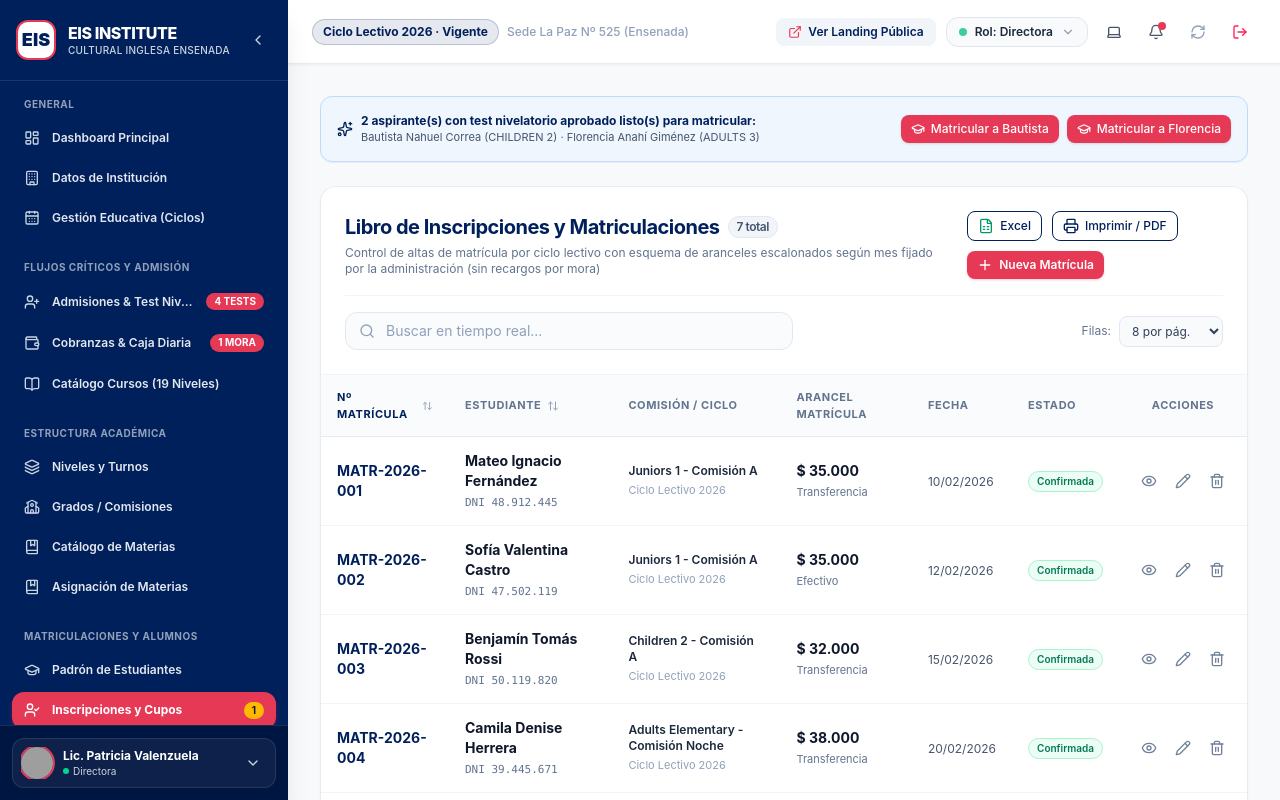
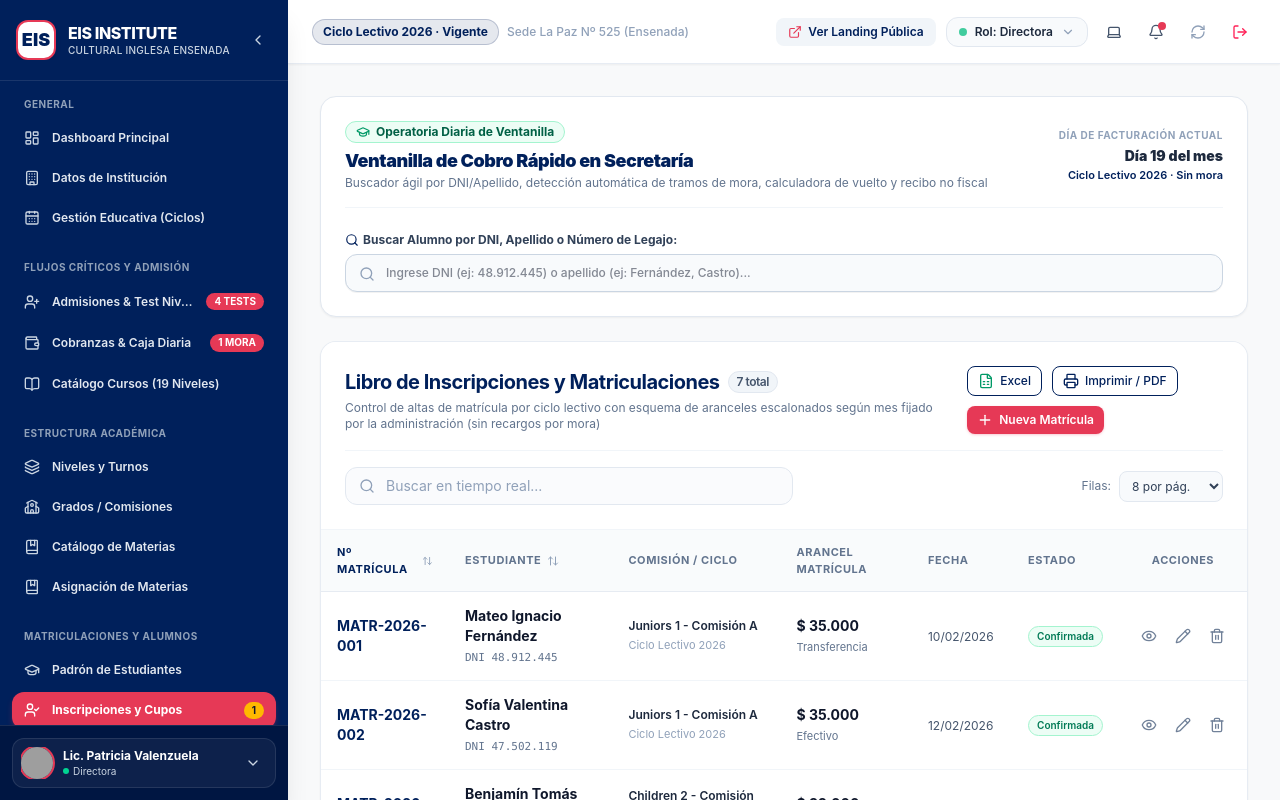
Before and after one commit to LucioBorda/sistema-gestion-eis, a Next.js app: page /admin/inscripciones in a window 1280 px wide. Built offline with nearby package versions, Linux system fonts and the light colour scheme; grey boxes are pictures that could not be loaded.

Commit message:
feat(inscripciones): replace applicant buttons with universal search desk matching ventanilla layout

```diff
--- a/app/admin/inscripciones/page.tsx
+++ b/app/admin/inscripciones/page.tsx
@@ -123,6 +123,53 @@ function InscripcionesContent(): React.ReactElement {
       setComprobanteRefMatricula(`CAJA-MATR-${Date.now().toString().slice(-4)}`);
     }
   }, [actionParam, targetPostulante?.id, comisiones]);
+
+  // Search state for Pre-Alumnos ready to matriculate (Formato Operatoria de Ventanilla)
+  const [searchPostulanteQuery, setSearchPostulanteQuery] = useState("");
+  const [isSearchFocused, setIsSearchFocused] = useState(false);
+
+  // Pre-alumnos list (aspirantes con test aprobado listos para matricular)
+  const preAlumnos = React.useMemo(() => {
+    return postulantes.filter((p) => p.estado === "Pre-Alumno");
+  }, [postulantes]);
+
+  // Filtered search results
+  const searchResultsPostulantes = React.useMemo(() => {
+    if (!searchPostulanteQuery.trim()) {
+      return preAlumnos;
+    }
+    const q = searchPostulanteQuery.toLowerCase();
+    return preAlumnos.filter(
+      (p) =>
+        p.nombreCompleto.toLowerCase().includes(q) ||
+        p.dni.replace(/\./g, "").includes(q.replace(/\./g, "")) ||
+        (p.resultadoCorreccion?.nivelAsignado || "").toLowerCase().includes(q)
+    );
+  }, [searchPostulanteQuery, preAlumnos]);
+
+  // Handler to select an applicant from the search desk
+  const handleSelectPostulante = (post: PostulanteItem) => {
+    setSelectedPostulanteParaMatricula(post);
+    setSearchPostulanteQuery("");
+    setIsSearchFocused(false);
+
+    // Auto-match commission based on assigned level
+    const assignedLevel = post.resultadoCorreccion?.nivelAsignado || "";
+    const matchingComision = comisiones.find((c) =>
+      c.nombre.toLowerCase().includes(assignedLevel.toLowerCase().slice(0, 6))
+    );
+    if (matchingComision) {
+      setPostComisionId(matchingComision.id);
+    } else if (comisiones[0]) {
+      setPostComisionId(comisiones[0].id);
+    }
+
+    setPostMesPago("octubre");
+    setPostArancel(35000);
+    setPostMetodoPago("Efectivo");
+    setMontoRecibidoMatricula(0);
+    setComprobanteRefMatricula(`CAJA-MATR-${Date.now().toString().slice(-4)}`);
+  };
 
   // Handle month selection change for regular form
   const handleMesChange = (mesVal: string) => {
@@ -468,14 +515,107 @@ function InscripcionesContent(): React.ReactElement {
         </div>
       )}
 
-      {/* VENTANILLA DE COBRO DE MATRICULACIÓN EN MOSTRADOR (FORMATO OPERATORIA DIARIA DE VENTANILLA) */}
+      {/* VENTANILLA DE MATRICULACIÓN Y COBRO EN SECRETARÍA (FORMATO EXACTO SEGUNDA IMAGEN) */}
+      <div className="bg-white rounded-2xl border border-slate-200 shadow-xs p-6 space-y-6">
+        {/* Header Membrete (Idéntico a foto 2) */}
+        <div className="flex flex-col sm:flex-row sm:items-center justify-between pb-4 border-b border-slate-100 gap-2">
+          <div>
+            <div className="inline-flex items-center gap-1.5 px-2.5 py-0.5 rounded-full bg-emerald-50 text-emerald-800 text-xs font-bold border border-emerald-200 mb-1">
+              <GraduationCap className="w-3.5 h-3.5 text-emerald-600" />
+              Operatoria Diaria de Ventanilla
+            </div>
+            <h2 className="text-lg font-black text-[#00205B] tracking-tight">
+              Ventanilla de Cobro Rápido en Secretaría
+            </h2>
+            <p className="text-xs text-slate-500">
+              Buscador ágil por DNI/Apellido, detección automática de tramos de mora, calculadora de vuelto y recibo no fiscal
+            </p>
+          </div>
+
+          <div className="text-right">
+            <span className="text-[10px] text-slate-400 font-bold uppercase tracking-wider block">
+              Día de Facturación Actual
+            </span>
+            <span className="text-sm font-black text-slate-800">
+              Día 19 del mes
+            </span>
+            <span className="text-[11px] text-[#00205B] font-semibold block">
+              Ciclo Lectivo 2026 · Sin mora
+            </span>
+          </div>
+        </div>
+
+        {/* Buscador Universal de Aspirantes Aprobados */}
+        <div className="relative">
+          <label className="block text-xs font-bold text-slate-700 mb-1.5 flex items-center gap-1">
+            <Search className="w-3.5 h-3.5 text-[#00205B]" />
+            Buscar Alumno por DNI, Apellido o Número de Legajo:
+          </label>
+          <div className="relative">
+            <input
+              type="text"
+              value={searchPostulanteQuery}
+              onChange={(e) => setSearchPostulanteQuery(e.target.value)}
+              onFocus={() => setIsSearchFocused(true)}
+              placeholder="Ingrese DNI (ej: 48.912.445) o apellido (ej: Fernández, Castro)..."
+              className="w-full pl-10 pr-4 py-2.5 text-xs bg-slate-50 border border-slate-300 rounded-xl focus:outline-none focus:ring-2 focus:ring-[#00205B] focus:bg-white transition-all shadow-2xs font-medium"
+            />
+            <Search className="w-4 h-4 text-slate-400 absolute left-3.5 top-3" />
+            {searchPostulanteQuery && (
+              <button
+                type="button"
+                onClick={() => setSearchPostulanteQuery("")}
+                className="absolute right-3.5 top-2.5 text-xs text-slate-400 hover:text-slate-600 font-semibold"
+              >
+                Limpiar
+              </button>
+            )}
+          </div>
+
+          {/* Dropdown de Resultados Ágiles */}
+          {isSearchFocused && (
+            <div className="absolute z-20 left-0 right-0 mt-1 bg-white rounded-xl border border-slate-200 shadow-xl overflow-hidden divide-y divide-slate-100 max-h-64 overflow-y-auto">
+              {searchResultsPostulantes.length > 0 ? (
+                searchResultsPostulantes.map((post) => (
+                  <button
+                    key={post.id}
+                    type="button"
+                    onMouseDown={() => handleSelectPostulante(post)}
+                    className="w-full px-4 py-3 text-left hover:bg-slate-50 transition-colors flex items-center justify-between text-xs"
+                  >
+                    <div>
+                      <span className="font-bold text-slate-900 block">{post.nombreCompleto}</span>
+                      <span className="text-[11px] text-slate-500 font-mono">
+                        DNI {post.dni} · {post.franjaEtaria} ({post.edad} años) · Nivel: {post.resultadoCorreccion?.nivelAsignado || "General"}
+                      </span>
+                    </div>
+                    <div className="flex items-center gap-2">
+                      <Badge variant="navy" size="sm">
+                        {post.resultadoCorreccion?.nivelAsignado || "Apto Matrícula"}
+                      </Badge>
+                      <ArrowRight className="w-4 h-4 text-slate-400" />
+                    </div>
+                  </button>
+                ))
+              ) : (
+                <div className="p-4 text-center text-xs text-slate-500">
+                  {preAlumnos.length === 0
+                    ? "No hay aspirantes con test aprobado pendientes de matriculación."
+                    : "No se encontraron aspirantes que coincidan con la búsqueda."}
+                </div>
+              )}
+            </div>
+          )}
+        </div>
+
+        {/* Panel del Alumno Seleccionado en Ventanilla (Idéntico a foto image.png) */}
         {(selectedPostulanteParaMatricula || targetPostulante) && (
           (() => {
             const activePostulante = selectedPostulanteParaMatricula || targetPostulante!;
             return (
-            <div className="bg-white rounded-2xl border-2 border-slate-200/90 shadow-sm p-6 space-y-5 animate-in fade-in duration-200">
-              {/* Header del Alumno / Aspirante (Idéntico a foto image.png) */}
-              <div className="flex flex-col sm:flex-row sm:items-center justify-between gap-3 bg-white p-4 rounded-xl border border-slate-200 shadow-2xs">
+              <div className="p-5 rounded-2xl border-2 border-slate-200 bg-slate-50/70 space-y-5 animate-in fade-in duration-200">
+                {/* Header del Alumno / Aspirante */}
+                <div className="flex flex-col sm:flex-row sm:items-center justify-between gap-3 bg-white p-4 rounded-xl border border-slate-200">
                   <div className="flex items-center gap-3">
                     <div className="w-10 h-10 rounded-xl bg-blue-50 text-[#00205B] flex items-center justify-center font-bold">
                       <User className="w-5 h-5" />
@@ -512,7 +652,7 @@ function InscripcionesContent(): React.ReactElement {
                 {/* Formulario de Matrícula y Cobro */}
                 <form onSubmit={handleConfirmarCobroMatricula} className="space-y-4">
                   {/* Asignación de Comisión y Mes de Matrícula */}
-                <div className="grid grid-cols-1 sm:grid-cols-2 gap-3 bg-slate-50/70 p-3.5 rounded-xl border border-slate-200">
+                  <div className="grid grid-cols-1 sm:grid-cols-2 gap-3 bg-white p-3.5 rounded-xl border border-slate-200">
                     <div>
                       <label className="block text-xs font-bold text-slate-700 mb-1">
                         Comisión y Turno Asignado:
@@ -672,56 +812,7 @@ function InscripcionesContent(): React.ReactElement {
             );
           })()
         )}
-
-      {/* Banner de Aspirantes Aprobados Listos para Matricular (cuando la ventanilla está cerrada) */}
-      {!selectedPostulanteParaMatricula && !targetPostulante && (
-        (() => {
-          const preAlumnos = postulantes.filter((p) => p.estado === "Pre-Alumno");
-          if (preAlumnos.length === 0) return null;
-
-          return (
-            <div className="p-4 rounded-xl bg-blue-50/80 border border-blue-200 flex flex-col md:flex-row md:items-center justify-between gap-3 shadow-2xs">
-              <div className="flex items-center gap-2 text-xs">
-                <Sparkles className="w-4 h-4 text-[#00205B] shrink-0" />
-                <div>
-                  <span className="font-bold text-[#00205B] block">
-                    {preAlumnos.length} aspirante(s) con test nivelatorio aprobado listo(s) para matricular:
-                  </span>
-                  <span className="text-slate-600 text-[11px]">
-                    {preAlumnos.map((p) => `${p.nombreCompleto} (${p.resultadoCorreccion?.nivelAsignado || "General"})`).join(" · ")}
-                  </span>
       </div>
-              </div>
-
-              <div className="flex flex-wrap items-center gap-2">
-                {preAlumnos.map((p) => (
-                  <Button
-                    key={p.id}
-                    variant="coral"
-                    size="sm"
-                    onClick={() => {
-                      setSelectedPostulanteParaMatricula(p);
-                      const assignedLevel = p.resultadoCorreccion?.nivelAsignado || "";
-                      const matchingComision = comisiones.find((c) =>
-                        c.nombre.toLowerCase().includes(assignedLevel.toLowerCase().slice(0, 6))
-                      );
-                      if (matchingComision) setPostComisionId(matchingComision.id);
-                      setPostMesPago("octubre");
-                      setPostArancel(35000);
-                      setPostMetodoPago("Efectivo");
-                      setMontoRecibidoMatricula(0);
-                      setComprobanteRefMatricula(`CAJA-MATR-${Date.now().toString().slice(-4)}`);
-                    }}
-                    icon={<GraduationCap className="w-3.5 h-3.5" />}
-                  >
-                    Matricular a {p.nombreCompleto.split(" ")[0]}
-                  </Button>
-                ))}
-              </div>
-            </div>
-          );
-        })()
-      )}
 
       <DataTable
         title="Libro de Inscripciones y Matriculaciones"
```
Lines whose indentation alone changed are shown as unchanged.
